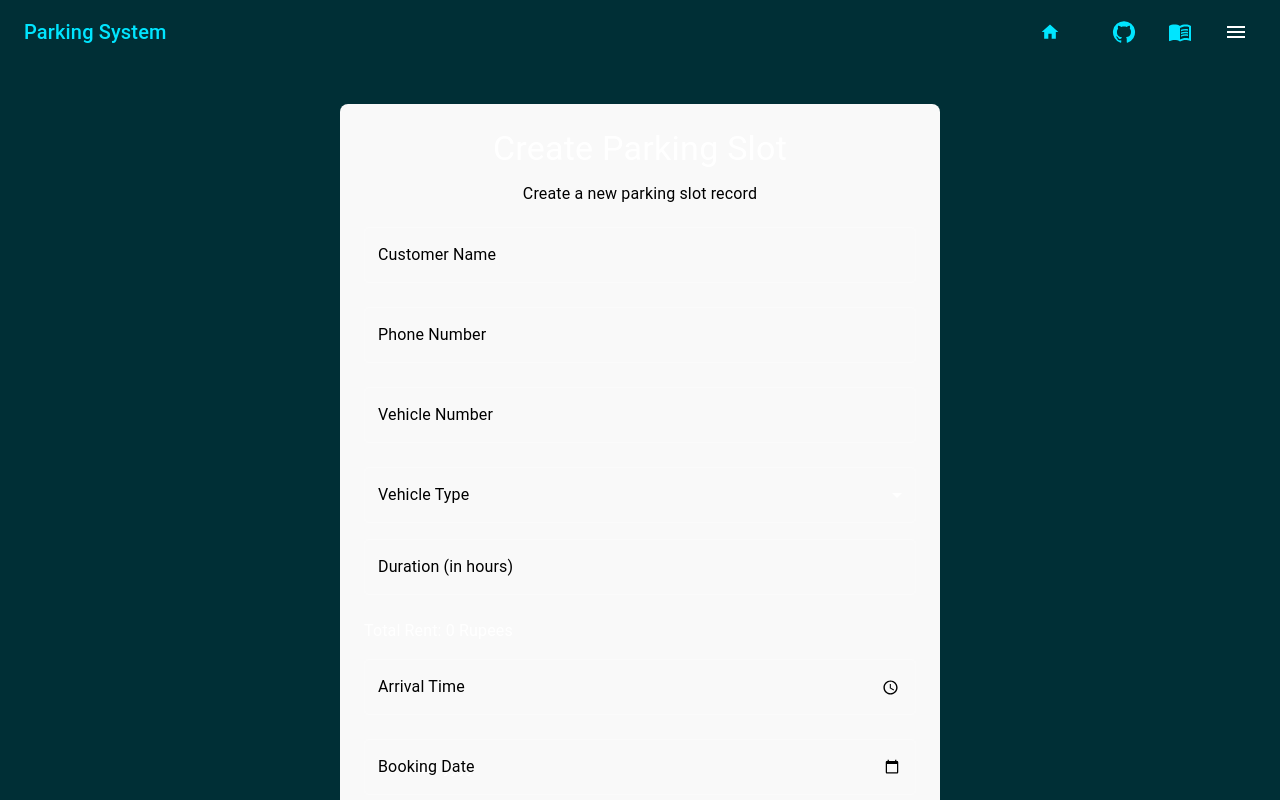
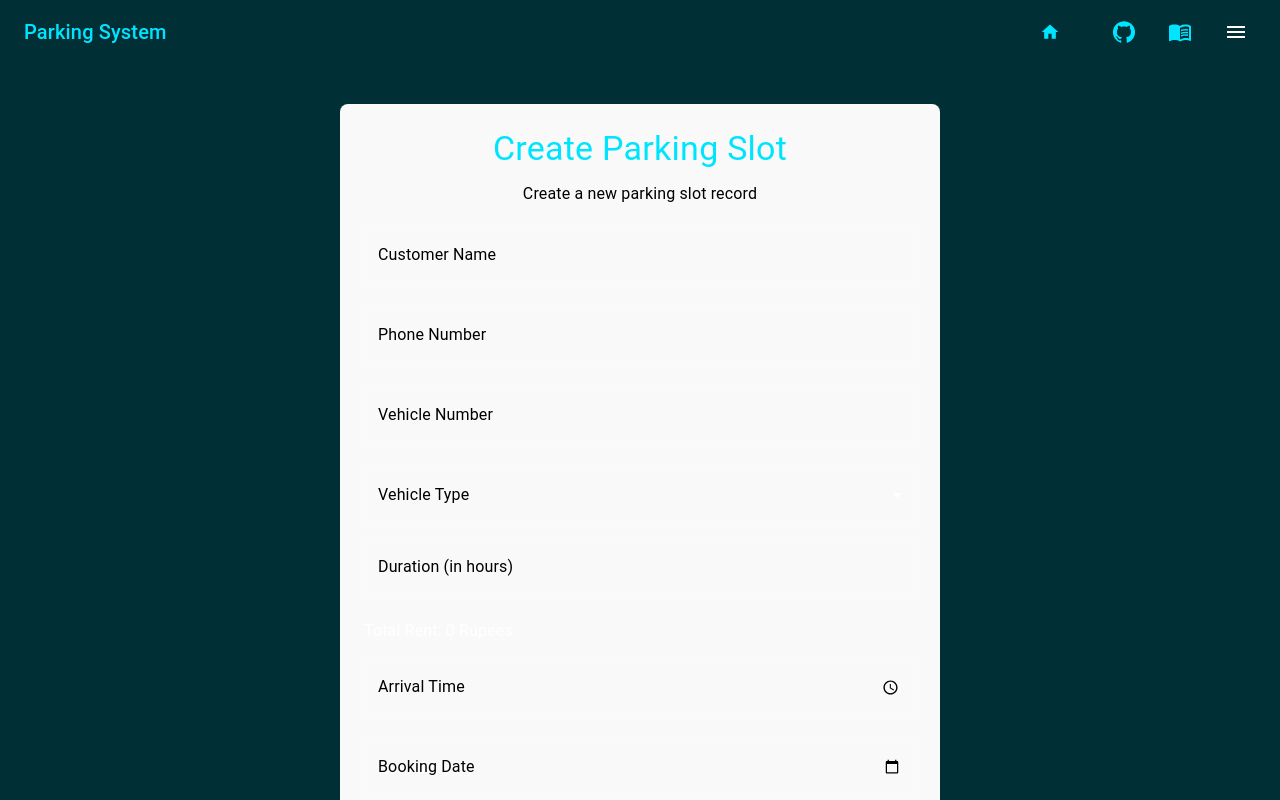
Before and after one commit to alibha04/parkingSystem, a React (Create React App) app in the folder frontEnd/client/: page /add-slot in a window 1280 px wide. Shown: the top 800 px of the page. Built offline with nearby package versions, Linux system fonts and the light colour scheme.

Commit message:
about to deploy

```diff
--- a/frontEnd/client/src/App.js
+++ b/frontEnd/client/src/App.js
@@ -1,52 +1,3 @@
-// import React from 'react';
-// import { Route, Routes } from 'react-router-dom'; // No need to import Router anymore
-// import { ThemeProvider } from '@mui/material/styles';
-// import { CssBaseline, Box } from '@mui/material';
-// import retroTheme from './theme/retroTheme' ;
-// import CreateSlot from './components/CreateSlot';
-// import ConfirmedSlot from './components/ConfirmedSlot';
-
-
-// import Navbar from './components/Navbar';
-// import Footer from './components/Footer';
-// import HomePage from './components/HomePage';
-
-// const App = () => {
-//   return (
-//     <ThemeProvider theme={retroTheme}>
-//       <CssBaseline />
-//       <Box
-//         sx={{
-//           display: 'flex',
-//           flexDirection: 'column',
-//           minHeight: '100vh',
-//         }}
-//       >
-//         <Navbar />
-
-//         <Box
-//           sx={{
-//             flex: 1,
-//             display: 'flex',
-//             alignItems: 'center',
-//             justifyContent: 'center',
-//           }}
-//         >
-//           <Routes>
-//             <Route path="/" element={<HomePage />} />
-//             <Route path="/createSlotList" element={<CreateSlot />} />
-//             <Route path="/confirmedSlot" element={<ConfirmedSlot />} />
-//           </Routes>
-//         </Box>
-
-//         <Footer />
-//       </Box>
-//     </ThemeProvider>
-//   );
-// };
-
-// export default App;
-
 // src/App.js
 import React from 'react';
 import { Routes, Route } from 'react-router-dom';
@@ -62,6 +13,7 @@ import SlotEdit from './components/UpdateSlot';  // Edit a slot
 import Footer from './components/Footer';
 import Navbar from './components/Navbar';
 import ExportPage from './components/ExportPage';
+import SearchPage from './components/SearchSlot';
 
 const App = () => {
     return (
@@ -85,6 +37,7 @@ const App = () => {
                                 <Route path="/edit-slot/:id" element={<SlotEdit />} />
                                 <Route path="/slot-detail/:id" element={<SlotDetail />} />
                                 <Route path="/export" element={<ExportPage />} />
+                                <Route path="/search" element={<SearchPage />} />
                                 <Route path="*" element={<div>404 - Page Not Found</div>} />
                             </Routes>
                         </Container>
--- a/frontEnd/client/src/components/CreateSlot.js
+++ b/frontEnd/client/src/components/CreateSlot.js
@@ -106,7 +106,7 @@ const CreateSlot = () => {
         borderRadius: 2,
       }}
     >
-      <Typography variant="h4" align="center" gutterBottom>
+      <Typography variant="h4" align="center" color="#00e5ff"gutterBottom>
         {state?.slot ? 'Edit Parking Slot' : 'Create Parking Slot'}
       </Typography>
       <Typography variant="body1" align="center" color="textSecondary" gutterBottom>
--- a/frontEnd/client/src/components/SearchSlot.js
+++ b/frontEnd/client/src/components/SearchSlot.js
@@ -90,7 +90,7 @@ const SearchSlot = () => {
 
   return (
     <Box sx={{ maxWidth: 800, mx: 'auto', p: 3, mt: 5, bgcolor: '#f9f9f9', borderRadius: 2 }}>
-      <Typography variant="h4" align="center" gutterBottom>
+      <Typography variant="h4" align="center" color="#00e5ff" gutterBottom>
         Search Parking Slots
       </Typography>
       <Typography variant="body1" align="center" color="textSecondary" gutterBottom>
@@ -108,7 +108,7 @@ const SearchSlot = () => {
                 label="Search"
                 value={filters.searchTerm}
                 onChange={(e) => setFilters({ ...filters, searchTerm: e.target.value })}
-                InputProps={{
+                pattern={{
                   startAdornment: <SearchIcon sx={{ mr: 1, color: 'text.secondary' }} />,
                 }}
               />
```
